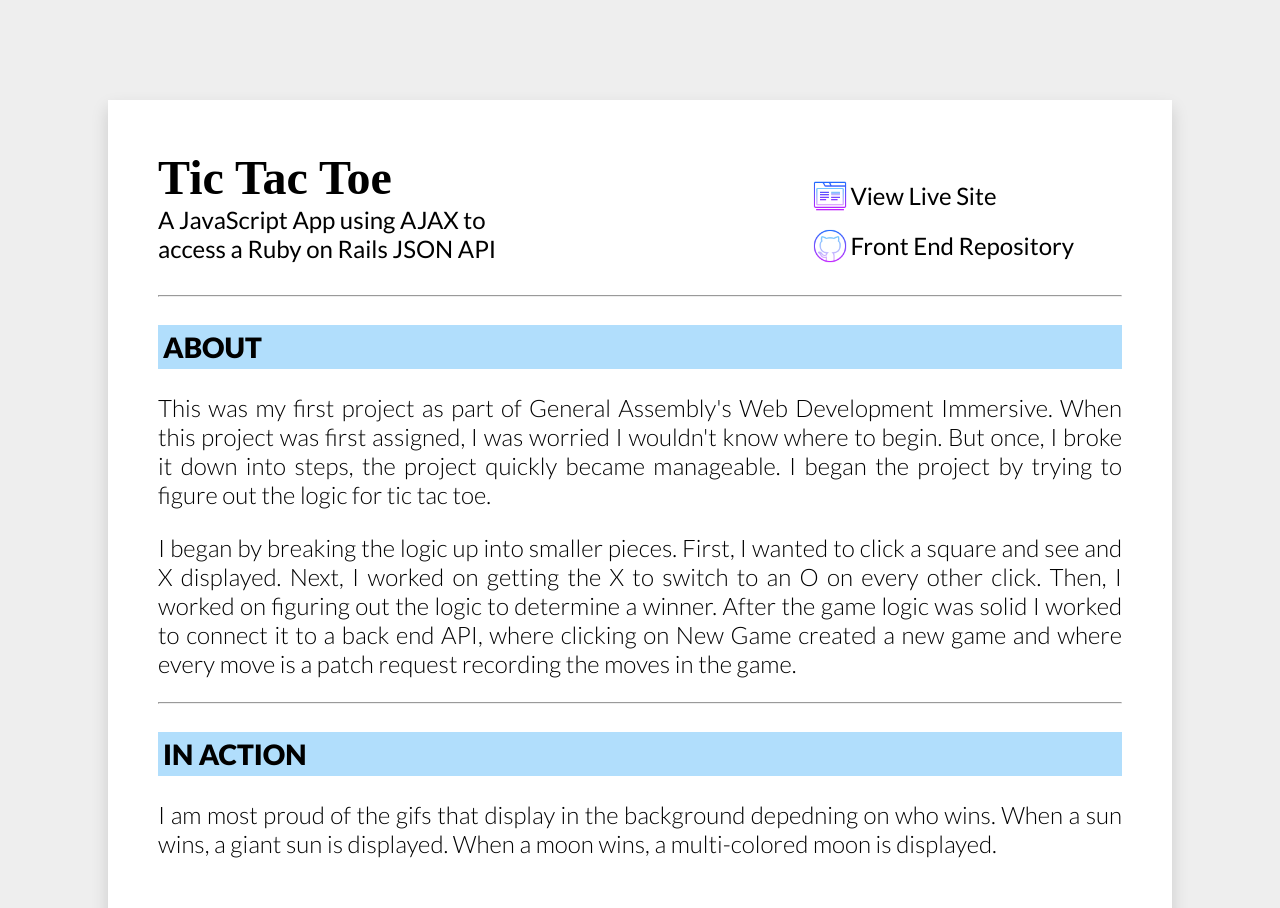
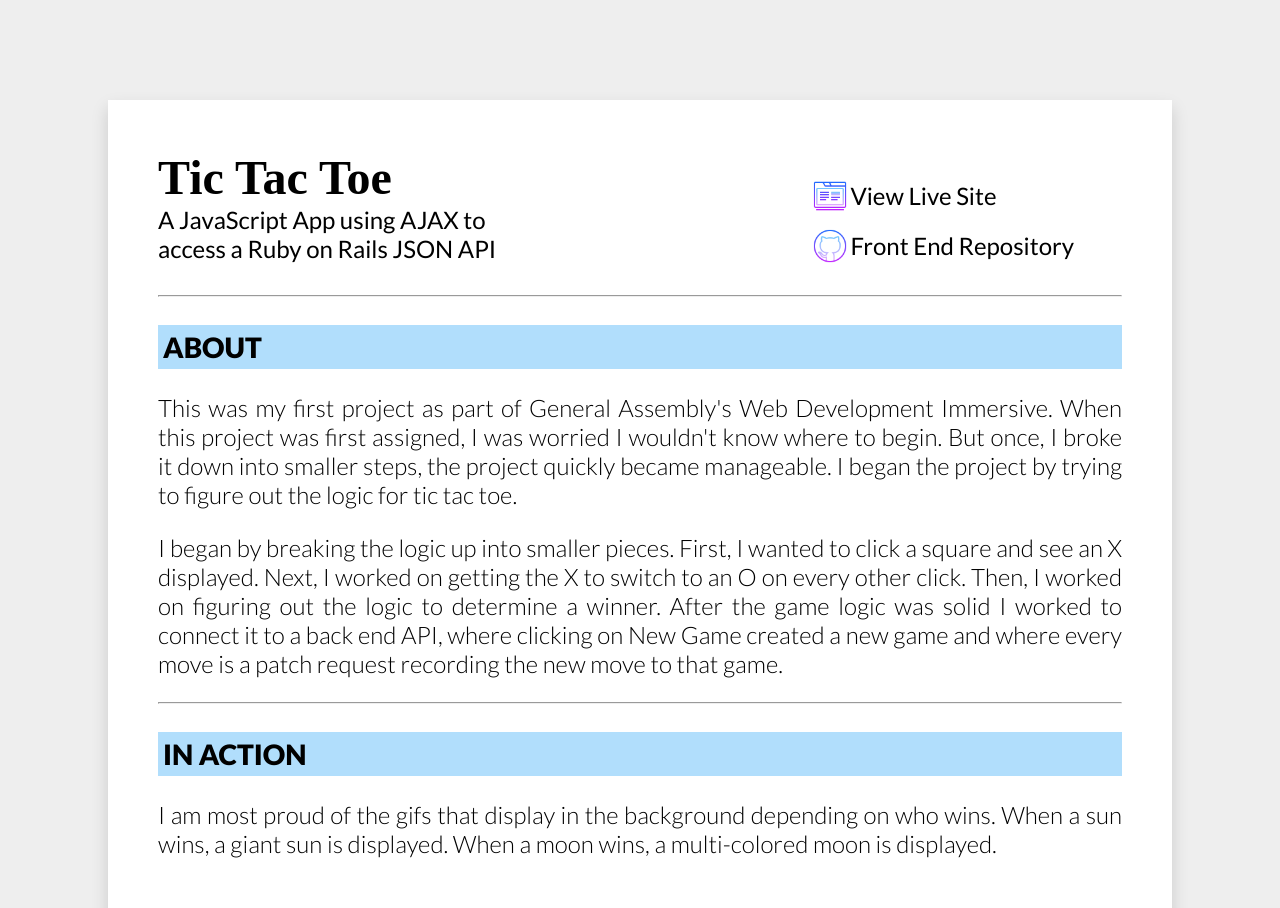
Before and after one commit to ashratigan/ashratigan.github.io, a website: page projects/tictactoe.html in a window 1280 px wide. Shown: the top 908 px of the page. Drawn offline with Linux system fonts and the light colour scheme; a web font is replaced by a local one.

Commit message:
Fixed project description texts

```diff
--- a/projects/tictactoe.html
+++ b/projects/tictactoe.html
@@ -27,11 +27,11 @@
         <div class="about">
             <hr>
             <h3>About</h3>
-            <p>This was my first project as part of General Assembly's Web Development Immersive. When this project was first assigned, I was worried I wouldn't know where to begin. But once, I broke it down into steps, the project quickly became manageable. I began the project by trying to figure out the logic for tic tac toe.</p>
-            <p>I began by breaking the logic up into smaller pieces. First, I wanted to click a square and see and X displayed. Next, I worked on getting the X to switch to an O on every other click. Then, I worked on figuring out the logic to determine a winner. After the game logic was solid I worked to connect it to a back end API, where clicking on New Game created a new game and where every move is a patch request recording the moves in the game.</p>
+            <p>This was my first project as part of General Assembly's Web Development Immersive. When this project was first assigned, I was worried I wouldn't know where to begin. But once, I broke it down into smaller steps, the project quickly became manageable. I began the project by trying to figure out the logic for tic tac toe.</p>
+            <p>I began by breaking the logic up into smaller pieces. First, I wanted to click a square and see an X displayed. Next, I worked on getting the X to switch to an O on every other click. Then, I worked on figuring out the logic to determine a winner. After the game logic was solid I worked to connect it to a back end API, where clicking on New Game created a new game and where every move is a patch request recording the new move to that game.</p>
             <hr>
             <h3>In action</h3>
-            <p>I am most proud of the gifs that display in the background depedning on who wins. When a sun wins, a giant sun is displayed. When a moon wins, a multi-colored moon is displayed.</p>
+            <p>I am most proud of the gifs that display in the background depending on who wins. When a sun wins, a giant sun is displayed. When a moon wins, a multi-colored moon is displayed.</p>
             <img class="img" src="./images/ttt-demo.gif">
             <p>I wanted to allow users to choose their playing pieces, and I was thrilled when I got this functionality working. Users can choose their piece from a drop down menu. I really enjoyed adding the dinosaur emojis as playing pieces, and I especially love the gifs that display when one of them wins.</p>
             <img class="img" src="./images/ttt-dino.gif">
```
Also changed, not shown: projects/bucketlist.html (+2 -2 lines), projects/noteit.html (+1 -1 lines), projects/nozama.html (+1 -1 lines).
